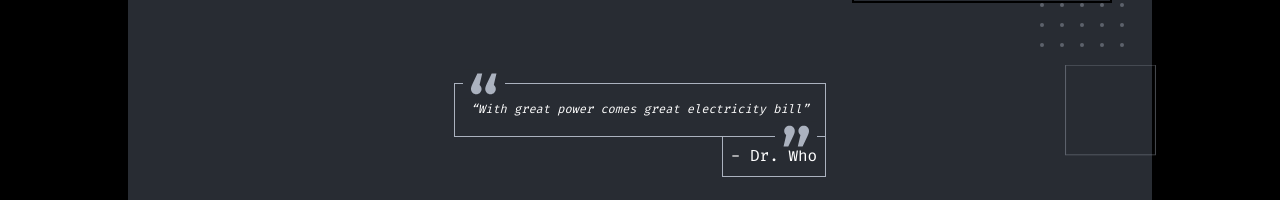
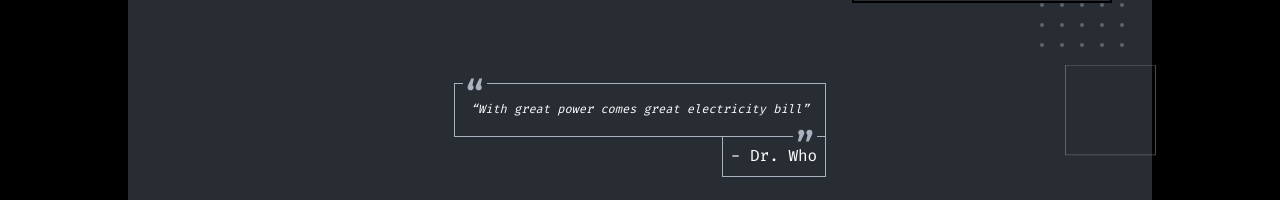
Before and after one commit to Eslam-mg/portfolio, a Next.js app: page / in a window 1280 px wide. Shown: the part 478-678 px from the top of the page. Built offline with nearby package versions, Linux system fonts and the light colour scheme.

Commit message:
add css style

```diff
--- a/src/app/(home)/page.tsx
+++ b/src/app/(home)/page.tsx
@@ -62,14 +62,14 @@ export default function page() {
             {/* Quote section */}
             <section className='relative border-red-500 flex items-center justify-center'>
                 <div className="relative border border-borderColor p-4 max-w-96">
-                    <OpeningQuoteIcon className='bg-backgroundColor absolute top-0 -translate-y-1/2 left-2 z-10 text-borderColor'/>
+                    <OpeningQuoteIcon className='flex items-center justify-center w-6 h-6 bg-backgroundColor absolute top-0 -translate-y-1/2 left-2 z-10 text-borderColor'/>
                     <p className="text-white text-xs m-0 leading-relaxed italic">
                         &ldquo;With great power comes great electricity bill&rdquo;
                     </p>
                     <div className="absolute top-full -right-px border border-t-0 border-borderColor p-2">
                         <span className='text-white'>- Dr. Who</span>
                     </div>
-                    <OpeningQuoteIcon className='bg-backgroundColor absolute bottom-0 translate-y-1/2 right-2 z-10 rotate-180 text-borderColor'/>
+                    <OpeningQuoteIcon className='flex items-center justify-center w-6 h-6 bg-backgroundColor absolute bottom-0 translate-y-1/2 right-2 z-10 rotate-180 text-borderColor'/>
                 </div>
 
                 {/* right Rectangle 24 */}
```
